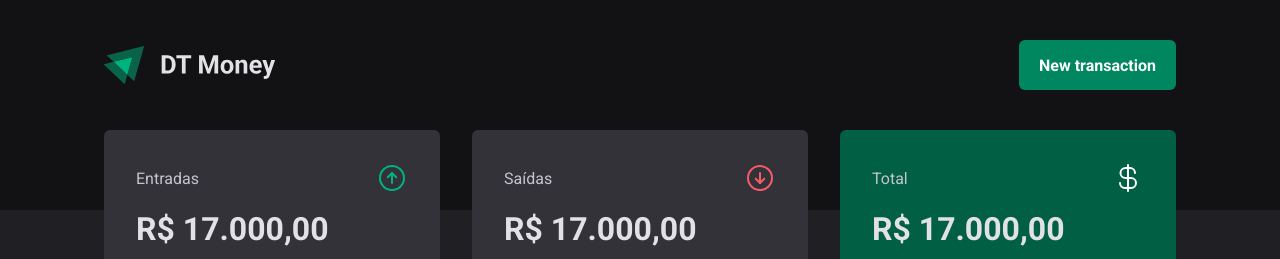
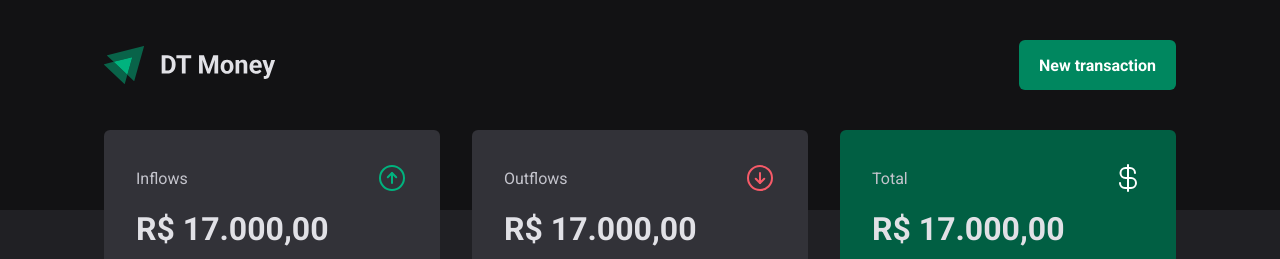
Before and after one commit to o-yurimaciel/dt-money, a React (Vite) app: page / in a window 1280 px wide. Shown: the top 259 px of the page. Built offline with nearby package versions, Linux system fonts and the light colour scheme.

Commit message:
fix header summarycard

```diff
--- a/src/components/Summary/index.tsx
+++ b/src/components/Summary/index.tsx
@@ -6,7 +6,7 @@ export function Summary() {
         <SummaryContainer>
             <SummaryCard>
                 <header>
-                    <span>Entradas</span>
+                    <span>Inflows</span>
                     <ArrowCircleUp  size={32} color="#00b37e"/>
                 </header>
 
@@ -15,7 +15,7 @@ export function Summary() {
 
             <SummaryCard>
                 <header>
-                    <span>Saídas</span>
+                    <span>Outflows</span>
                     <ArrowCircleDown  size={32} color="#f75a68"/>
                 </header>
 
```
